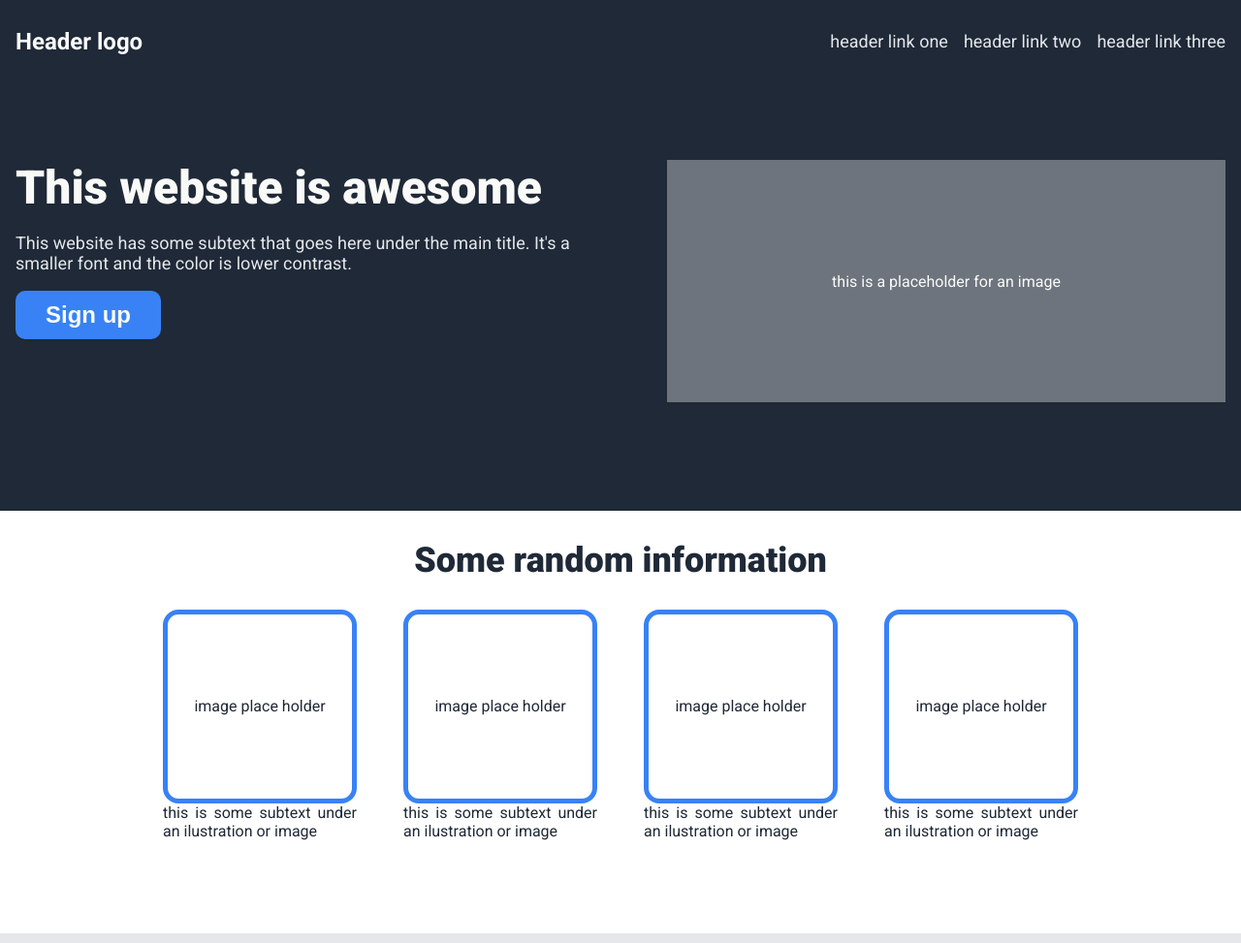
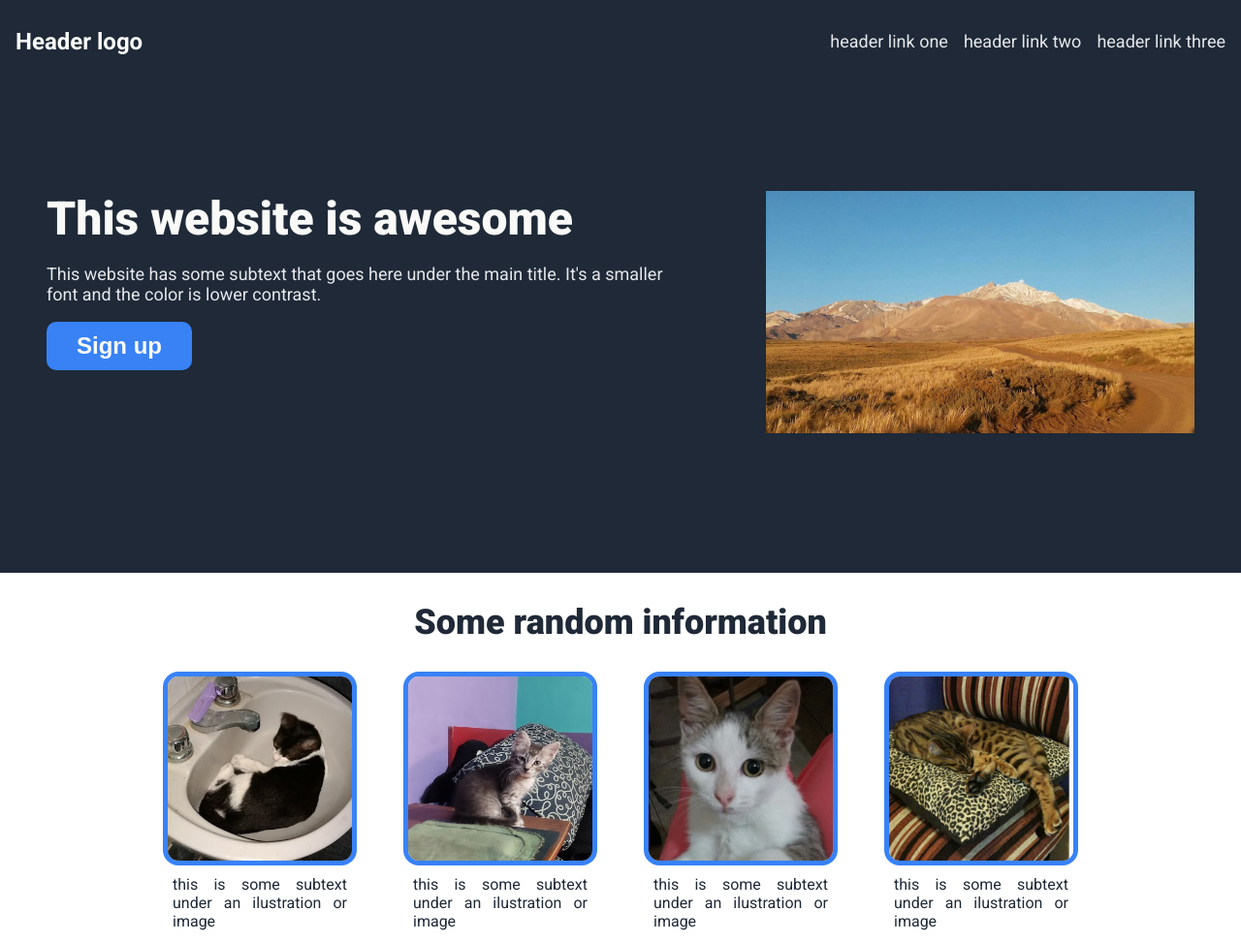
Before and after one commit to arjovr/odin-landing-page, a plain HTML site: page index.html in a window 1280 px wide. Shown: the top 973 px of the page at 97% size. Drawn offline with Linux system fonts and the light colour scheme.

Commit message:
replace the placeholders with images

```diff
--- a/index.html
+++ b/index.html
@@ -35,7 +35,7 @@
                     <button class="sign-up-button">Sign up</button>
                 </div>
                 <div class="header-hero-right">
-                    this is a placeholder for an image
+                    <img src="imgs/landscape.jpg">
                 </div>
             </div>
         </div>
@@ -47,33 +47,25 @@
             </div>
             <div class="information-thumbs">
                 <div class="thumb-and-caption">
-                    <div class="thumb">
-                        image place holder
-                    </div>
+                    <img class="thumb" src="./imgs/doopler.jpg">
                     <div class="caption">
                         this is some subtext under an ilustration or image
                     </div>
                 </div>
                 <div class="thumb-and-caption">
-                    <div class="thumb">
-                        image place holder
-                    </div>
+                    <img class="thumb" src="./imgs/gatita.jpg">
                     <div class="caption">
                         this is some subtext under an ilustration or image
                     </div>
                 </div>
                 <div class="thumb-and-caption">
-                    <div class="thumb">
-                        image place holder
-                    </div>
+                    <img class="thumb" src="./imgs/susu.jpg">
                     <div class="caption">
                         this is some subtext under an ilustration or image
                     </div>
                 </div>
                 <div class="thumb-and-caption">
-                    <div class="thumb">
-                        image place holder
-                    </div>
+                    <img class="thumb" src="./imgs/tonga.jpg">
                     <div class="caption">
                         this is some subtext under an ilustration or image
                     </div>
--- a/style.css
+++ b/style.css
@@ -74,6 +74,7 @@ header {
     flex-wrap: wrap;
     justify-content: center;
     gap: 96px;
+    padding: 32px;
 }
 
 .header-hero-left h1 {
@@ -91,13 +92,10 @@ header {
 }
 
 .header-hero-right {
-    height: 250px;
-    background-color: #6D747D;
     display: flex;
     justify-content: center;
     align-items: center;
     color: #f9faf8;
-    flex: 1;
 }
 
 .header-hero-left h3,
@@ -178,7 +176,6 @@ div.quote {
 .caption {
     text-align: justify;
     margin: 10px;
-    margin: 0;
 }
 
 section.quote {
@@ -204,7 +201,7 @@ div.quote-container {
     display: flex;
     justify-content: center;
     align-items: center;
-    padding: 64px;
+    padding: 32px;
 }
 
 .call-to-action-content {
@@ -215,8 +212,8 @@ div.quote-container {
     align-items: center;
     padding-top: 48px;
     padding-bottom: 48px;
-    padding-left: 128px;
-    padding-right: 128px;
+    padding-left: 64px;
+    padding-right: 64px;
 }
 
 .call-to-action-container {
```
Also changed, not shown: imgs/doopler.jpg (added), imgs/gatita.jpg (added), imgs/landscape.jpg (added), imgs/susu.jpg (added), imgs/tonga.jpg (added).
